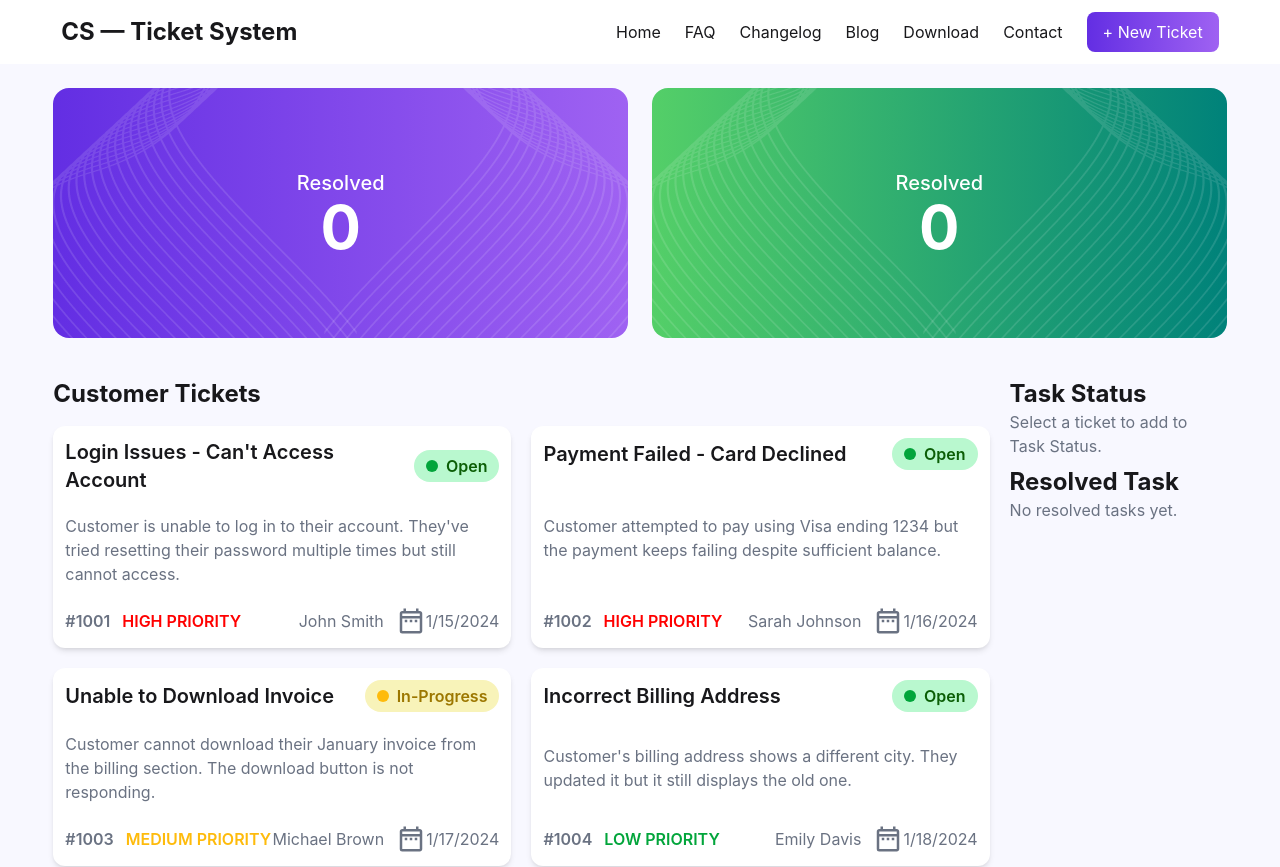
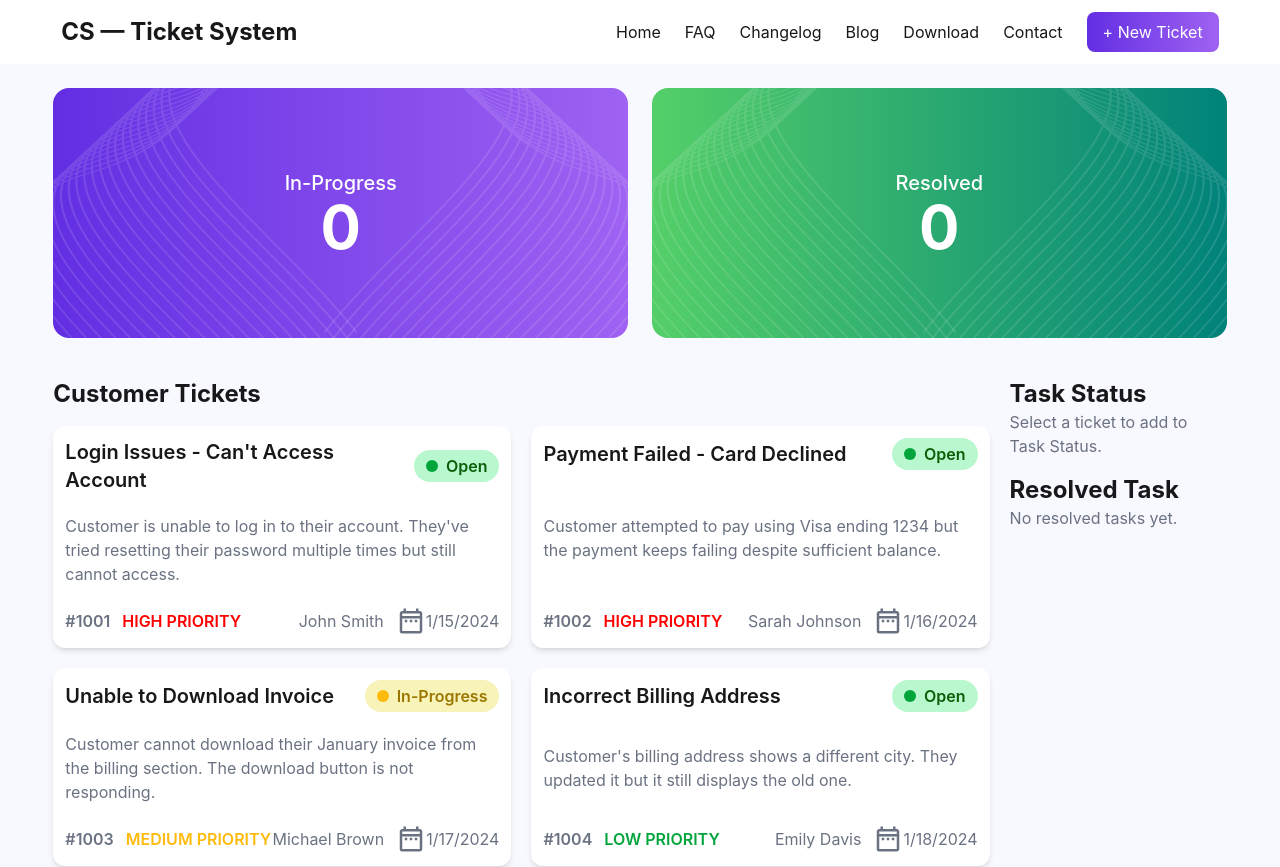
Before and after one commit to MDFAHAD721/Customer-Support, a React (Vite) app: page / in a window 1280 px wide. Shown: the top 867 px of the page. Built offline with nearby package versions, Linux system fonts and the light colour scheme.

Commit message:
added all the parts just left footer

```diff
--- a/src/App.jsx
+++ b/src/App.jsx
@@ -1,7 +1,9 @@
+import { useState } from "react";
 import "./App.css";
 import Navbar from "./Navbar/Navbar";
 import Hero from "./Hero/Hero";
 import CustomerProblem from "./customersProblems/CustomerProblem";
+import TaskStatus from "./Task-Status/TaskStatus";
 
 const ticket = async () => {
   const res = await fetch("/customersData.json");
@@ -11,25 +13,39 @@ const ticket = async () => {
 const promise = ticket();
 
 function App() {
+  const [resolvedCard, setResolvedCard] = useState(0);
+  const [inProgressCount, setInProgressCount] = useState(0);
+  const [clickedCard, setClickedCard] = useState([]);
+  const [selectedTicket, setSelectedTicket] = useState([]);
+  const [resolvedTicket, setResolvedTicket] = useState([]);
   return (
     <>
       <Navbar></Navbar>
-      <Hero></Hero>
+      <Hero
+        inProgressCount={inProgressCount}
+        resolvedCard={resolvedCard}
+      ></Hero>
+      {/* 1st part */}
       <div className="w-11/12 mx-auto grid grid-cols-1 md:grid-cols-5 gap-3 mt-10">
         <div className="col-span-1 md:col-span-4 order-2 md:order-1">
-          <CustomerProblem ticket={promise}></CustomerProblem>
+          <CustomerProblem
+            ticket={promise}
+            setInProgressCount={setInProgressCount}
+            clickedCard={clickedCard}
+            setClickedCard={setClickedCard}
+            setSelectedTicket={setSelectedTicket}
+          ></CustomerProblem>
         </div>
-        <div className="px-2 order-1 md:order-2">
-          <div className="mb-2">
-            <h1 className="text-2xl font-bold">Task Status</h1>
-            <p className="text-gray-500">
-              Select a ticket to add to Task Status.
-            </p>
-          </div>
-          <div>
-            <h1 className="text-2xl font-bold">Resolved Task</h1>
-            <p className="text-gray-500">No resolved tasks yet.</p>
-          </div>
+        {/* 2nd part */}
+        <div className="px-2 order-1 md:order-2 ">
+          <TaskStatus
+            selectedTicket={selectedTicket}
+            setResolvedCard={setResolvedCard}
+            resolvedTicket={resolvedTicket}
+            setResolvedTicket={setResolvedTicket}
+            setInProgressCount={setInProgressCount}
+            setSelectedTicket={setSelectedTicket}
+          ></TaskStatus>
         </div>
       </div>
     </>
--- a/src/Hero/Hero.jsx
+++ b/src/Hero/Hero.jsx
@@ -1,10 +1,9 @@
 import HeroImg from "../assets/vector1.png";
 
-const Hero = () => {
+const Hero = ({ inProgressCount, resolvedCard }) => {
   return (
     <div>
       <div className="w-11/12 mx-auto flex flex-col md:flex-row gap-6 mt-6">
-
         <div className="relative flex w-full md:w-1/2 h-62.5 rounded-2xl hero-gradient items-center justify-center overflow-hidden">
           <img
             src={HeroImg}
@@ -12,8 +11,8 @@ const Hero = () => {
             className="absolute left-0 top-0 h-full w-auto object-contain"
           />
           <div className="relative z-10 flex flex-col items-center text-white">
-            <span className="text-xl font-medium">Resolved</span>
-            <span className="text-6xl font-bold">0</span>
+            <span className="text-xl font-medium">In-Progress</span>
+            <span className="text-6xl font-bold">{inProgressCount}</span>
           </div>
           <img
             src={HeroImg}
@@ -30,7 +29,7 @@ const Hero = () => {
           />
           <div className="relative z-10 flex flex-col items-center text-white">
             <span className="text-xl font-medium">Resolved</span>
-            <span className="text-6xl font-bold">0</span>
+            <span className="text-6xl font-bold">{resolvedCard}</span>
           </div>
           <img
             src={HeroImg}
@@ -38,7 +37,6 @@ const Hero = () => {
             className="absolute right-0 top-0 h-full w-auto object-contain scale-x-[-1]"
           />
         </div>
-
       </div>
     </div>
   );
--- /dev/null
+++ b/src/Task-Status/TaskStatus.jsx
@@ -0,0 +1,60 @@
+const TaskStatus = ({
+  selectedTicket,
+  setResolvedCard,
+  resolvedTicket,
+  setResolvedTicket,
+  setInProgressCount,
+  setSelectedTicket,
+}) => {
+  const handleComplete = (ticket) => {
+    setResolvedCard((prev) => prev + 1);
+
+    setInProgressCount((prevCount) => prevCount - 1);
+    setResolvedTicket((prev) => [...prev, ticket]);
+
+    setSelectedTicket((prevTicket) =>
+      prevTicket.filter((item) => item.id !== ticket.id),
+    );
+  };
+
+  return (
+    <div>
+      <div className="mb-2">
+        <h1 className="text-2xl font-bold">Task Status</h1>
+
+        {selectedTicket.length > 0 ? (
+          selectedTicket.map((ticket) => (
+            <div className="bg-white p-3 rounded-xl shadow-md gap-3 mt-4">
+              <h1 className="text-xl font-semibold">{ticket.title}</h1>
+              <button
+                onClick={() => handleComplete(ticket)}
+                className="btn w-full rounded-lg mt-3 text-white bg-[#02a53b] hover:bg-[#b9f8cf] hover:text-black"
+              >
+                Complete
+              </button>
+            </div>
+          ))
+        ) : (
+          <p className="text-gray-500">
+            Select a ticket to add to Task Status.
+          </p>
+        )}
+      </div>
+
+      <div className="mt-4">
+        <h1 className="text-2xl font-bold">Resolved Task</h1>
+        {resolvedTicket.length > 0 ? (
+          resolvedTicket.map((ticket) => (
+            <div key={ticket.id} className="bg-[#E0E7FF] mt-3 rounded-lg p-3">
+              <h1 className="text-xl font-semibold">{ticket.title}</h1>
+            </div>
+          ))
+        ) : (
+          <p className="text-gray-500">No resolved tasks yet.</p>
+        )}
+      </div>
+    </div>
+  );
+};
+
+export default TaskStatus;
--- a/src/customersProblems/CustomerProblem.jsx
+++ b/src/customersProblems/CustomerProblem.jsx
@@ -1,17 +1,34 @@
 import { use } from "react";
 import { MdOutlineDateRange } from "react-icons/md";
-const CustomerProblem = ({ ticket }) => {
+const CustomerProblem = ({
+  ticket,
+  setInProgressCount,
+  clickedCard,
+  setClickedCard,
+  setSelectedTicket,
+}) => {
   const ticketsData = use(ticket);
-  console.log(ticket.value);
+
+  const handleCardClick = (customer) => {
+    if (clickedCard.includes(customer.id)) return;
+    setSelectedTicket((prevSelectedTicket) => [
+      ...prevSelectedTicket,
+      customer,
+    ]);
+    setClickedCard((prevClickedCards) => [...prevClickedCards, customer.id]);
+    setInProgressCount((prevCount) => prevCount + 1);
+  };
   return (
     <div>
       <h1 className="text-2xl font-bold mb-4">Customer Tickets</h1>
 
       <div className="grid grid-cols-1 md:grid-cols-2 gap-5">
         {ticketsData.map((customer) => (
-          <div>
+          <div key={customer.id}>
             <div
-              key={customer.id}
+              onClick={() => {
+                handleCardClick(customer);
+              }}
               className=" bg-white p-3 rounded-xl shadow-md flex flex-col justify-between gap-5 h-full"
             >
               <div className="flex justify-between items-center">
```
